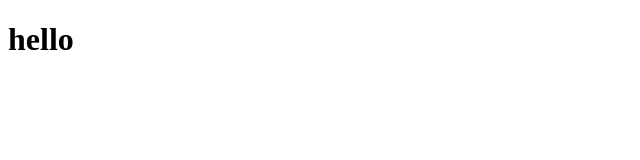
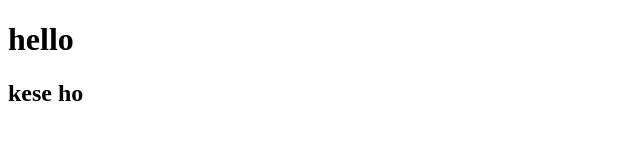
Before and after one commit to Ranjeet444/resote_revert_reset, a plain HTML site: page index.html in a window 1280 px wide. Shown: the whole page, without its empty margins (0-640 px from the left). Drawn offline with Linux system fonts and the light colour scheme.

Commit message:
2nd commit

```diff
--- a/index.html
+++ b/index.html
@@ -7,5 +7,6 @@
 </head>
 <body>
     <h1>hello</h1>
+    <h2>kese ho</h2>
 </body>
 </html>
```
